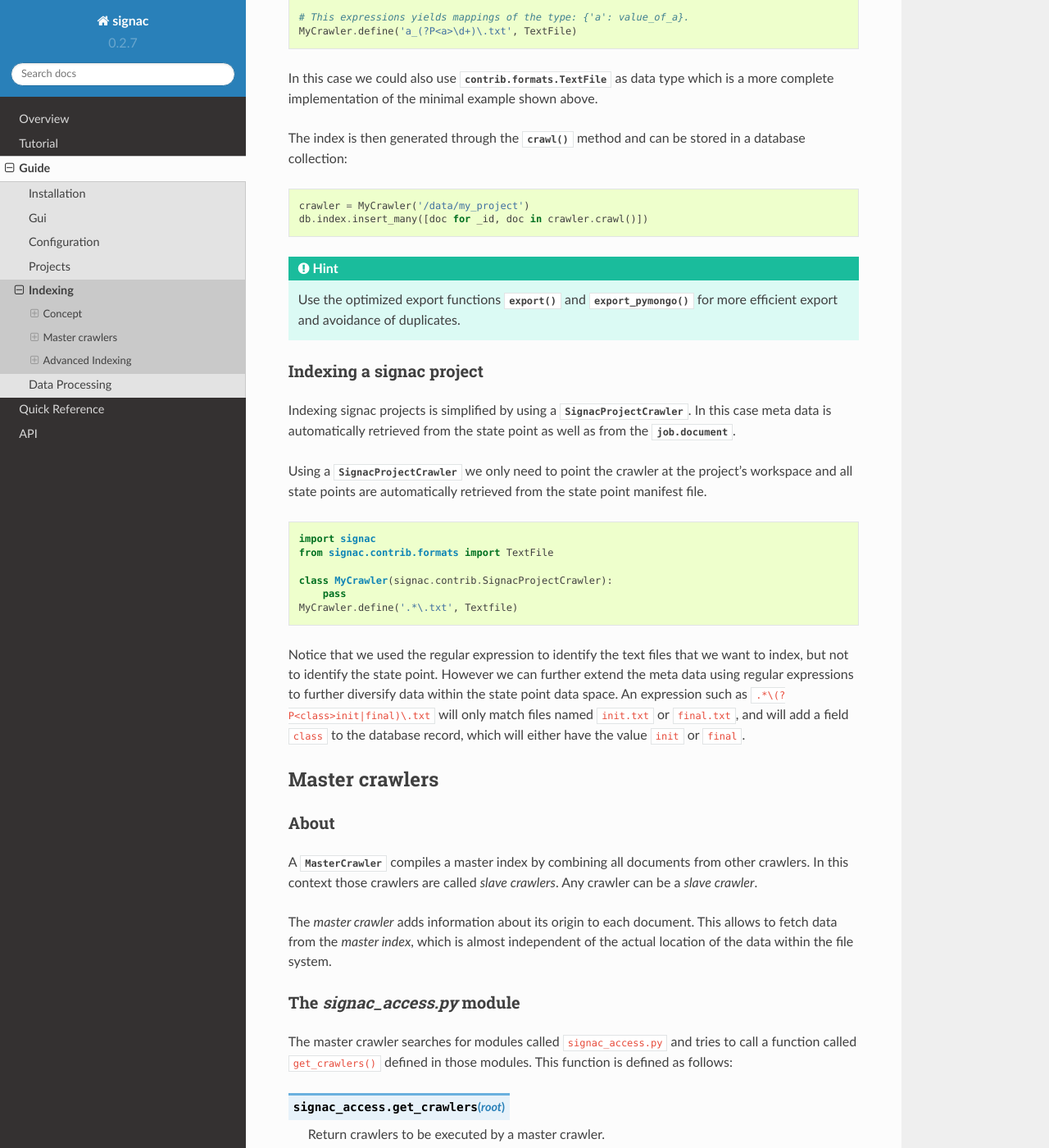
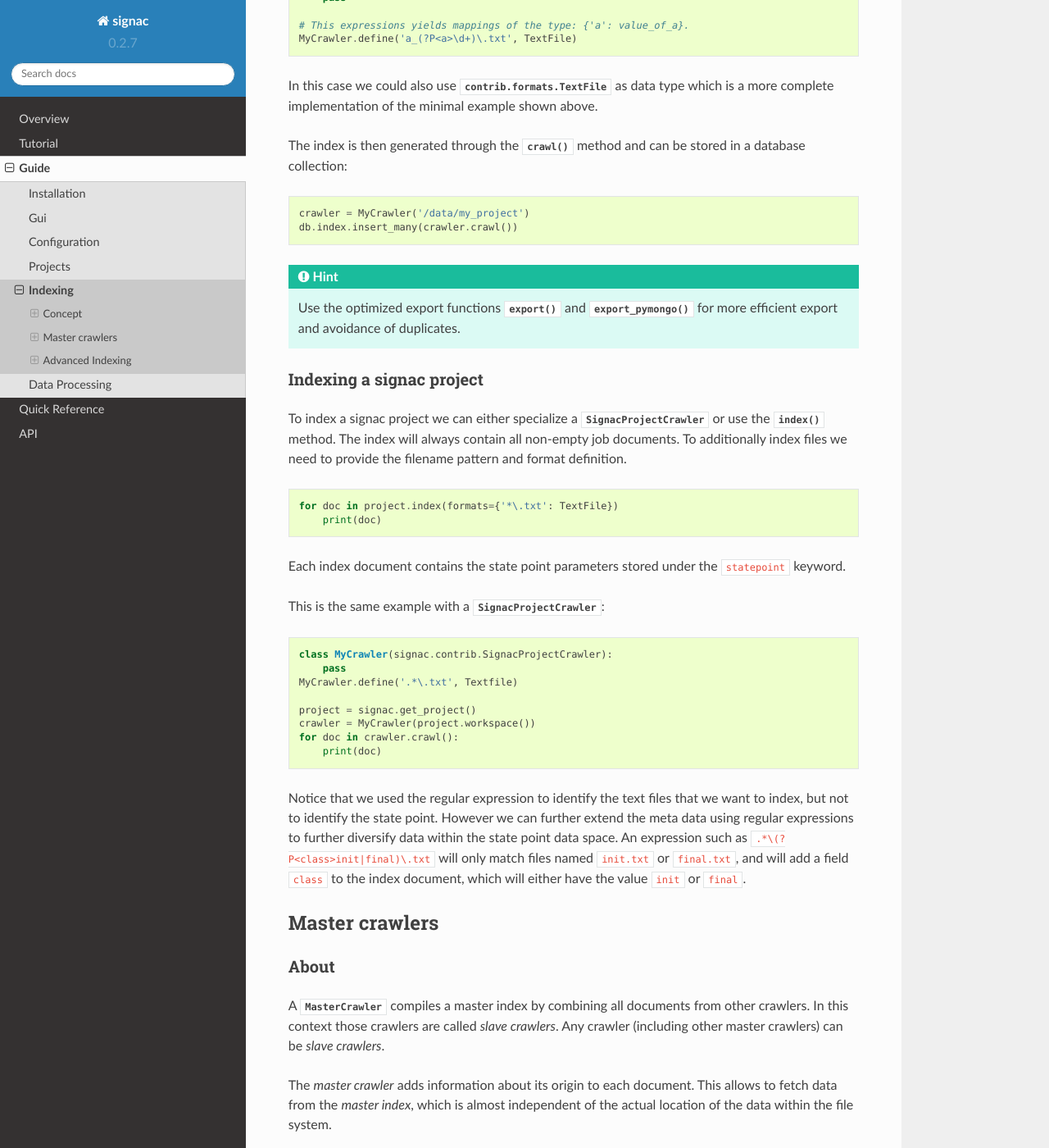
Before and after one commit to glotzerlab/signac, a Sphinx documentation site: the page built from doc/indexing.rst, in a window 1280 px wide and 1400 px high, scrolled down 1752 px. Shown: the whole window at 82% size. Built offline with Sphinx 7.4.7 and the Read the Docs theme 2.0.0, drawn with Linux system fonts in a browser that asks for light colours; some of the changed text lies outside the part shown.

Commit message:
Update the indexing chapter.
 - Adjusted to updated API.
 - Miscellaneous improvements throughout.

```diff
--- a/doc/indexing.rst
+++ b/doc/indexing.rst
@@ -11,15 +11,18 @@ To create a homogeneous data access layer, **signac** encourages the creation of
 The data index contains all information about the project data structure and can be stored in a database or data frame which then allows the execution of query and aggregation operations on the data.
 
 **signac** uses crawlers to `crawl` through a data source to generate an index.
-A crawler is defined to generate a sequence of (*id*, *document*) tuples, the data source is arbitrary.
+A crawler is defined to generate a sequence of index documents (mappings), the data source is arbitrary.
+Each index document requires at least one ``_id`` keyword.
 For example, this would be a valid (albeit not useful) crawler:
 
 .. code-block:: python
 
+    my_source = ['a', 'b', 'c']
+
     class MyCrawler(object):
         def crawl(self):
-            for i in range(3):
-                yield str(i), {'a': i}
+            for i, x in enumerate(my_source):
+                yield dict(_id=i, x=x)
 
 In addition, we can link any kind of data to the documents produced in this way with the :py:meth:`~signac.contrib.BaseCrawler.fetch` method.
 This method generates a sequence of arbitrary objects (usually file-like objects) as a function of the document.
@@ -31,8 +34,6 @@ This method generates a sequence of arbitrary objects (usually file-like objects
         def fetch(self, doc, mode='r'):
             yield open('/foo/bar/a_{}.txt'.format(doc['a']), mode)
             yield open('/foo/bar/a_{}.dat'.format(doc['a']), mode)
-
-All crawlers defined by **signac** inherit from the abstract base class :py:class:`~signac.contrib.BaseCrawler`.
 
 Indexing by filename
 --------------------
@@ -99,7 +100,7 @@ The index is then generated through the :py:meth:`~signac.contrib.BaseCrawler.cr
 .. code-block:: python
 
    crawler = MyCrawler('/data/my_project')
-   db.index.insert_many([doc for _id, doc in crawler.crawl()])
+   db.index.insert_many(crawler.crawl())
 
 .. hint::
 
@@ -108,24 +109,33 @@ The index is then generated through the :py:meth:`~signac.contrib.BaseCrawler.cr
 Indexing a signac project
 -------------------------
 
-Indexing signac projects is simplified by using a :py:class:`~signac.contrib.SignacProjectCrawler`.
-In this case meta data is automatically retrieved from the state point as well as from the :py:meth:`job.document <signac.contrib.job.Job.document>`.
-
-Using a :py:class:`~signac.contrib.SignacProjectCrawler` we only need to point the crawler at the project's workspace and all state points are automatically retrieved from the state point manifest file.
+To index a signac project we can either specialize a :py:class:`~signac.contrib.SignacProjectCrawler` or use the :py:meth:`~signac.contrib.project.Project.index` method.
+The index will always contain all non-empty job documents.
+To additionally index files we need to provide the filename pattern and format definition.
 
 .. code-block:: python
 
-    import signac
-    from signac.contrib.formats import TextFile
+    for doc in project.index(formats={'*\.txt': TextFile})
+        print(doc)
+
+Each index document contains the state point parameters stored under the ``statepoint`` keyword.
+
+This is the same example with a :py:class:`~signac.contrib.SignacProjectCrawler`:
+
+.. code-block:: python
 
     class MyCrawler(signac.contrib.SignacProjectCrawler):
         pass
     MyCrawler.define('.*\.txt', Textfile)
 
+    project = signac.get_project()
+    crawler = MyCrawler(project.workspace())
+    for doc in crawler.crawl():
+        print(doc)
+
 Notice that we used the regular expression to identify the text files that we want to index, but not to identify the state point.
 However we can further extend the meta data using regular expressions to further diversify data within the state point data space.
-An expression such as ``.*\(?P<class>init|final)\.txt`` will only match files named ``init.txt`` or ``final.txt``, and will add a field ``class`` to the database record, which will either have the value ``init`` or ``final``.
-
+An expression such as ``.*\(?P<class>init|final)\.txt`` will only match files named ``init.txt`` or ``final.txt``, and will add a field ``class`` to the index document, which will either have the value ``init`` or ``final``.
 
 Master crawlers
 ===============
@@ -135,7 +145,7 @@ About
 
 A :py:class:`~signac.contrib.MasterCrawler` compiles a master index by combining all documents from other crawlers.
 In this context those crawlers are called *slave crawlers*.
-Any crawler can be a *slave crawler*.
+Any crawler (including other master crawlers) can be *slave crawlers*.
 
 The *master crawler* adds information about its origin to each document.
 This allows to fetch data from the *master index*, which is almost independent of the actual location of the data within the file system.
@@ -169,12 +179,16 @@ By putting the crawler definitions from above into a file called *signac_access.
 The root argument is the absolute path to the location of the *signac_access.py* file, usually the project's root directory.
 The *crawler id*, here ``main``, is a completely arbitrary string, however should not be changed after creating the index.
 
+.. tip::
+
+    Use the :py:meth:`~signac.contrib.project.Project.create_access_module` method to create the access module file for signac projects.
+
 The master crawler is then executed for the indexed data space.
 
 .. code-block:: python
 
     master_crawler = signac.contrib.MasterCrawler('/projects')
-    signac.contrib.export_pymongo(master_crawler, depth=1)
+    signac.contrib.export_pymongo(master_crawler.crawl(depth=1), index)
 
 .. warning::
 
@@ -301,15 +315,15 @@ When exporting to a database, such as MongoDB it is more efficent to use special
 
 .. code-block:: python
 
-    signac.contrib.export_pymongo(master_crawler, db.master_index, depth=1)
+    signac.contrib.export_pymongo(master_crawler.crawl(depth=1), db.master_index)
 
 The functions :py:func:`~signac.contrib.export` and :py:func:`~signac.contrib.export_pymongo` are optimized for exporting to an index collection, ensuring that the collection does not contain any duplicates.
 The behavior of these functions is roughly equivalent to
 
 .. code-block:: python
 
-    for _id, doc in crawler.crawl(*args, **kwargs):
-        index.replace_one({'_id': _id}, doc)
+    for doc in crawler.crawl(*args, **kwargs):
+        index.replace_one({'_id': doc['_id']}, doc)
 
 Tagging
 -------
@@ -380,17 +394,13 @@ Most conveniently the data is stored directly in the database using GridFS.
     # data to the database.
     master_crawler.tags = {'public'}
 
-    signac.contrib.export_pymongo(master_crawler, db, depth=1)
+    signac.contrib.export_pymongo(master_crawler.crawl(depth=1), index_collection)
 
 To access the data, we simply execute:
 
 .. code-block:: python
 
-    db = signac.get_database('public_db')
-
-    docs = db.find()
-
-    for doc in docs:
+    for doc in index.find():
         files = signac.fetch(doc)
 
 If we have a local mirror of the data, we need to tell ``fetch()`` to use it.
```
Also changed, not shown: other parts of doc/indexing.rst (+1 -1 lines).
